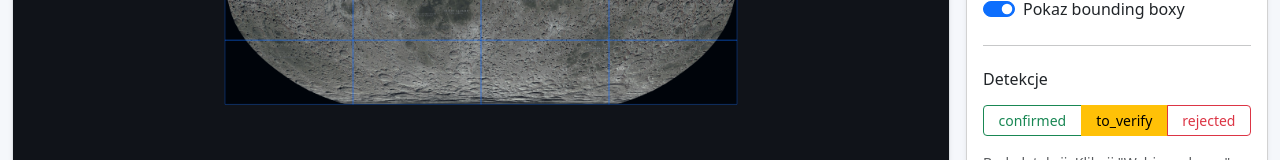
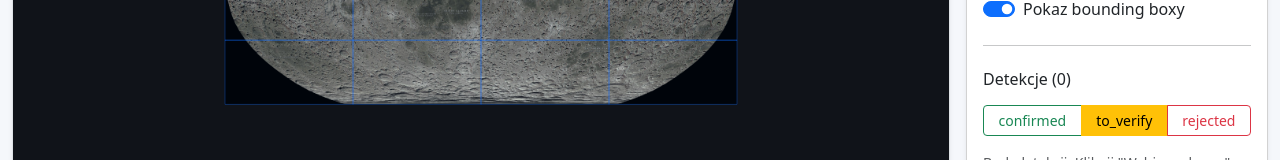
Before and after one commit to Arekfl/LunaX, a React (Vite) app in the folder frontend/: page / in a window 1280 px wide. Shown: the part 360-520 px from the top of the page. Built offline with nearby package versions, Linux system fonts and the light colour scheme; no server answers.

Commit message:
dodanie licznika detekcji

```diff
--- a/frontend/src/App.jsx
+++ b/frontend/src/App.jsx
@@ -534,7 +534,7 @@ export default function App() {
               {chosenMessage && <div className="alert alert-info py-2 mt-3 mb-0">{chosenMessage}</div>}
 
               <hr className="my-4" />
-              <h6 className="mb-3">Detekcje</h6>
+              <h6 className="mb-3">Detekcje ({filteredDetections.length})</h6>
 
               <div className="btn-group btn-group-sm w-100 mb-3" role="group" aria-label="Filtr statusu detekcji">
                 <button
```
